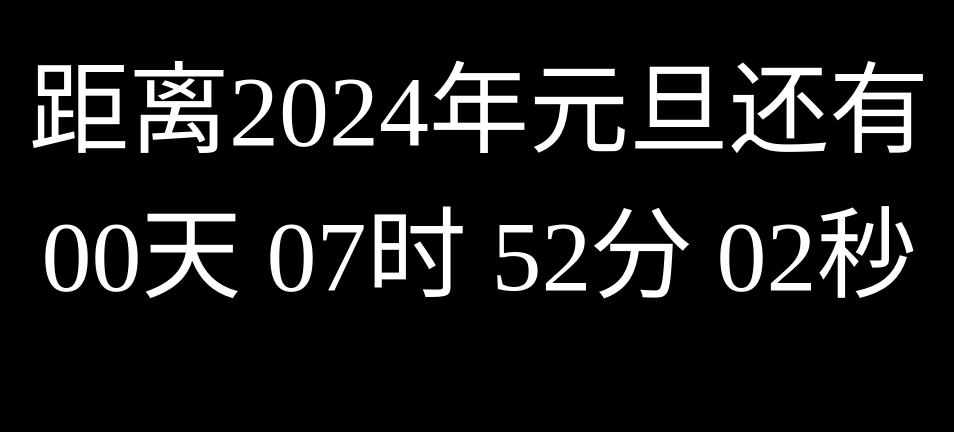
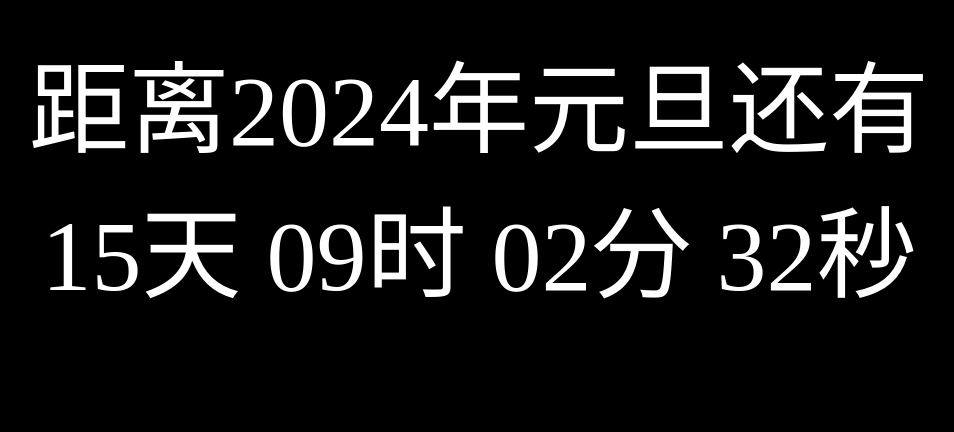
Before and after one commit to tames100/festival, a plain HTML site: page newDay/index.html in a window 1280 px wide. Shown: the part 171-603 px from the top of the page, without its empty margins (161-1115 px from the left). Drawn offline with Linux system fonts and the light colour scheme.

Commit message:
Update index.html

```diff
--- a/newDay/index.html
+++ b/newDay/index.html
@@ -55,7 +55,7 @@
     // 显示文字
     const distext = "2024，元旦快乐！";
     // 截至时间
-    const dealTime = "12/16/2023 22:49:30";
+    const dealTime = "1/1/2024";
 
 
     //获取元素
```
